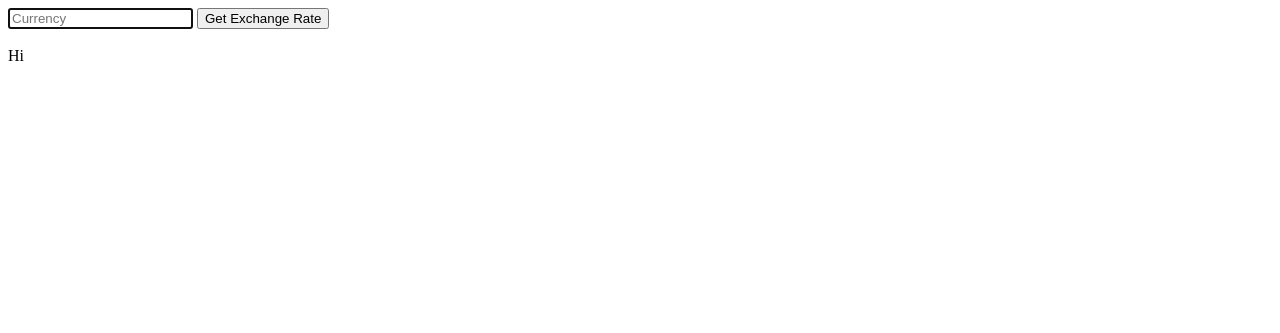
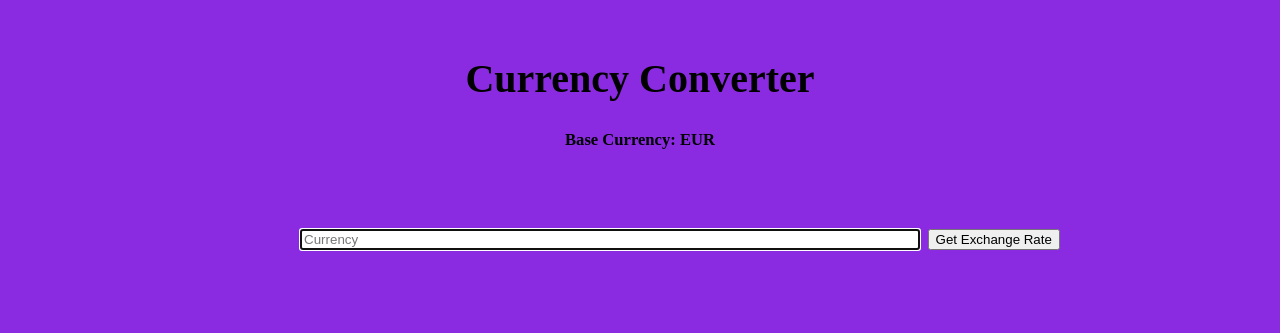
Before and after one commit to satyendraniranjan/Flask_Projects, a Flask app: page / in a window 1280 px wide; the page is wider, and only the part inside the window is pictured. Shown: the top 333 px of that part. Run offline with Flask 2, Linux system fonts and the light colour scheme.

Commit message:
updating indexnew.html after styling.

```diff
--- a/CurrencyConverter/application.py
+++ b/CurrencyConverter/application.py
@@ -1,5 +1,4 @@
 from flask import Flask, render_template, request, session, jsonify
-from flask_session import Session
 import requests
 
 
--- a/CurrencyConverter/templates/indexnew.html
+++ b/CurrencyConverter/templates/indexnew.html
@@ -43,13 +43,42 @@
 
     <title> Currency Converter</title>
 
+ <style>
+
+     body{
+
+            padding: 20px;
+            font-size: 20px;
+            text-align: center;
+            background: blueviolet;
+
+     }
+
+     #form{
+            padding: 40px;
+            font-size: 30px;
+            width: 100%;
+
+
+     }
+
+     #result{
+                font-size: 25px;
+                font-style: normal;
+                color: floralwhite;
+
+     }
+
+ </style>
 </head>
 <body>
+    <h1>Currency Converter</h1>
+    <h5>Base Currency: EUR</h5>
     <form id="form">
-        <input id="currency" autocomplete="off" autofocus placeholder="Currency">
+        <input id="currency" autocomplete="off" autofocus placeholder="Currency"n style="width: 50%;">
         <input type="submit" value="Get Exchange Rate">
     </form>
     <br>
-    <div id="result"> Hi</div>
+    <div id="result"> </div>
 </body>
 </html>
```
